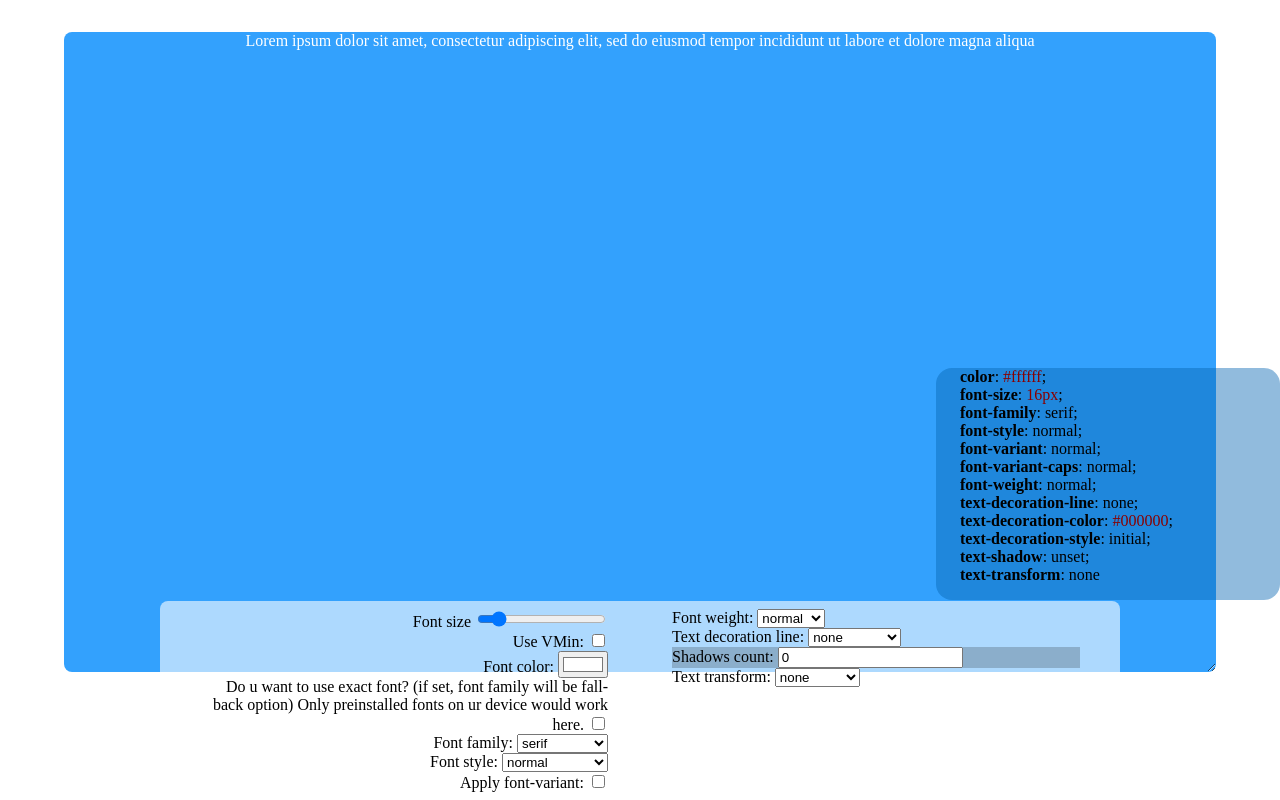
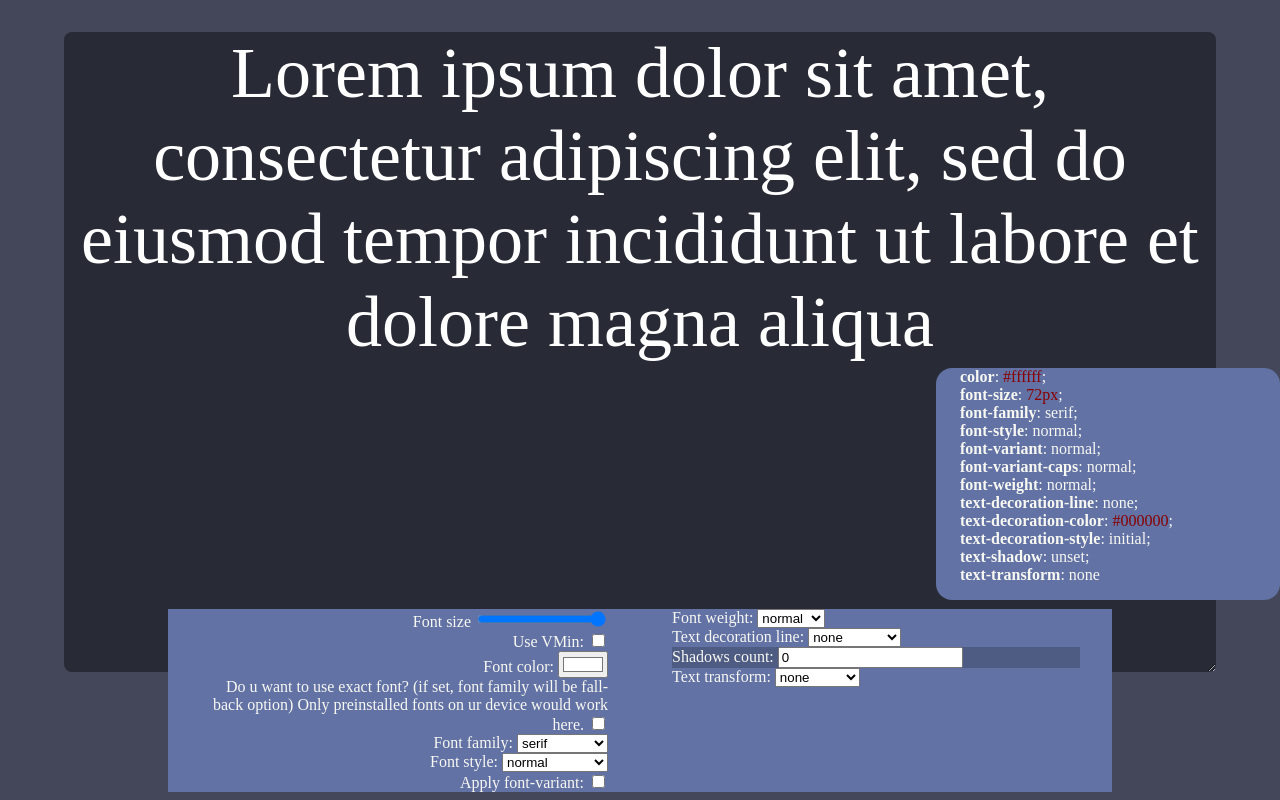
Before and after one commit to Pacifist-Penguin/ez-font-styling-with-css-n-vue, a Vue app: page / in a window 1280 px wide. Built offline with nearby package versions, Linux system fonts and the light colour scheme.

Commit message:
changed color scheme

```diff
--- a/src/App.vue
+++ b/src/App.vue
@@ -102,7 +102,7 @@ export default {
 			ifExactFontNeeded: false,
 			exactFontName: "",
 			fontFamily: "serif",
-			fontSize: 16,
+			fontSize: 72,
 			fontStyle: "normal",
 			smallCaps: false,
 			fontVariant: "normal",
@@ -174,11 +174,15 @@ export default {
 
 <style>
 :root {
-	--primaryFontColor: #e2e2e2;
-	--textAreaBackgroundColor: #33a1fd;
+	--primaryFontColor: #f8f8f2;
+	--textAreaBackgroundColor: #282a36;
+	--bodyBackgroundColor: #44475a;
+	--settingsColor: #6272a4;
 }
 body {
 	margin: 0px 0px 0px 0px;
+	color: var(--primaryFontColor);
+	background-color: var(--bodyBackgroundColor);
 }
 main {
 	width: 90%;
@@ -208,6 +212,7 @@ textArea {
 .settings {
 	display: flex;
 	width: 100%;
+	background-color: var(--settingsColor);
 }
 .column {
 	width: 50%;
@@ -227,7 +232,6 @@ footer {
 	bottom: 0;
 	position: absolute;
 	margin: 0 auto;
-	background-color: #ffffff99;
 	margin-left: 10rem;
 	margin-right: 10rem;
 	border-radius: 1vmin;
--- a/src/components/StyleDisplay.vue
+++ b/src/components/StyleDisplay.vue
@@ -50,7 +50,7 @@ export default {
 .copyStyles {
 	width: max(25%, 16rem);
 	border-radius: 2vmin;
-	background-color: #0664b170;
+	background-color: var(--settingsColor);
 	white-space: pre-wrap;
 	padding-left: 3vmin;
 	padding-bottom: 1rem;
@@ -59,8 +59,4 @@ export default {
 	z-index: 2;
 	position: absolute;
 }
-
-.copyStyles:hover {
-	background-color: #0664b1;
-}
 </style>
```
